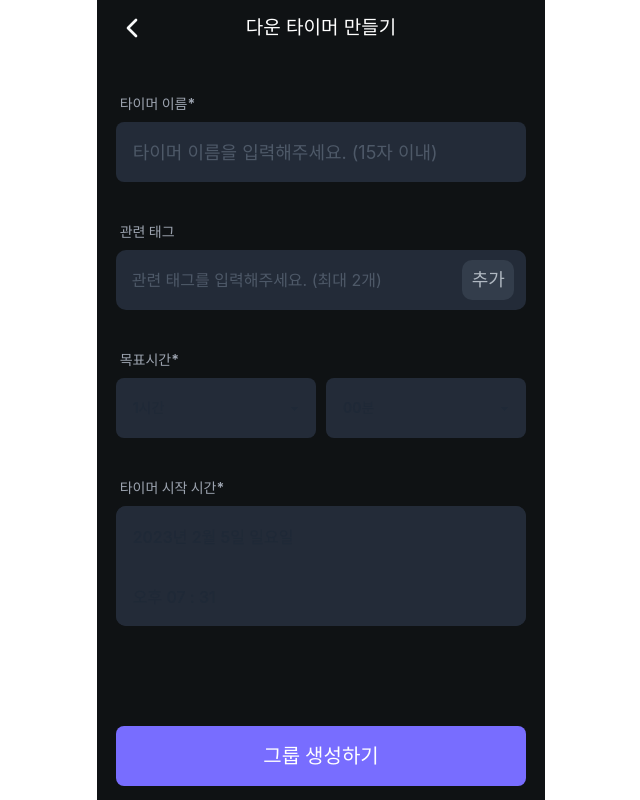
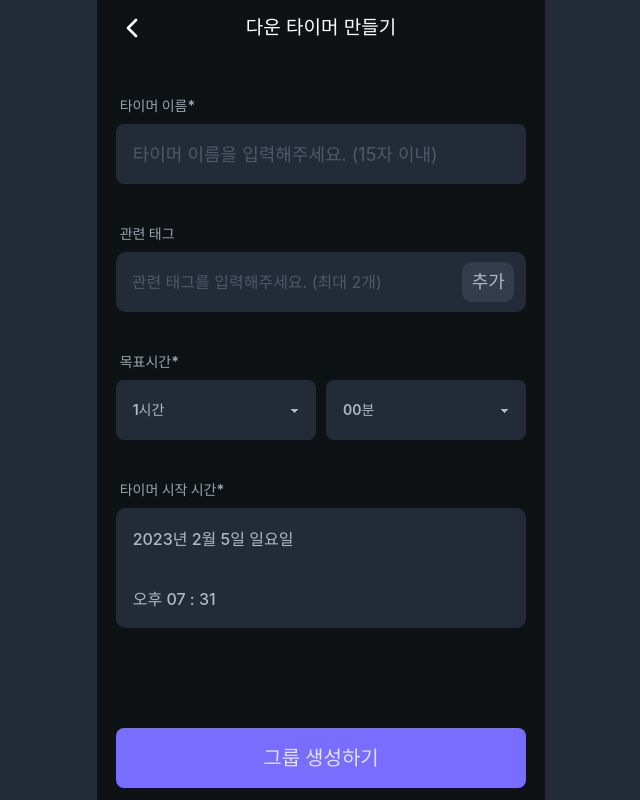
Before and after one commit to Nexters/time2do-FE, a React (Vite) app: page /countdown/new in a window 1280 px wide. Shown: the whole page, without its empty margins (319-959 px from the left). Built offline with nearby package versions, Linux system fonts and the light colour scheme.

Commit message:
style: tailwind class name 재적용 및 설정
자주 쓰이지만 설정이 되어있지 않는 길이 단위를 config에 추가하였습니다.
더불어 이에 맞추어 className을 변경하였습니다.

```diff
--- a/src/components/Header/index.tsx
+++ b/src/components/Header/index.tsx
@@ -6,8 +6,8 @@ interface Props {
 
 const Header = ({ title }: Props) => {
   return (
-    <header className={'mb-[30px] flex h-14 w-full items-center text-center'}>
-      <div className={'w-full flex-1 text-center text-[19px] text-white'}>{title}</div>
+    <header className={'mb-[2rem] flex h-14 w-full items-center text-center'}>
+      <div className={'w-full flex-1 text-center text-[1.1875rem] text-white'}>{title}</div>
       <button className={'absolute'}>
         <img src={BackIcon} alt={'뒤로가기 버튼'} />
       </button>
--- a/src/components/ModalSelectElement/index.tsx
+++ b/src/components/ModalSelectElement/index.tsx
@@ -30,8 +30,8 @@ const ModalSelectElement = ({ content, data, setData, isMinute = false }: ModalS
   return (
     <div
       className={`${
-        select ? 'bg-primary text-[#FFFFFF]' : 'bg-[#232B38] text-[#6B7684]'
-      } p-autos flex h-full w-full items-center rounded-[10px] text-center`}
+        select ? 'bg-primary text-white' : 'bg-grey-800 text-grey-600'
+      } p-autos flex h-full w-full items-center rounded-[0.625rem] text-center`}
       onClick={() => {
         dataHandling()
       }}>
@@ -61,11 +61,9 @@ ModalSelectElement.CalenderElement = ({ content, data, setData, timeInfo }: Cale
   return content !== ' ' ? (
     <div
       className={`${
-        select ? 'bg-primary text-[#FFFFFF]' : 'bg-[#232B38] text-[#6B7684]'
-      } p-autos flex h-full w-full items-center rounded-[10px] text-center`}
-      onClick={() => {
-        dataHandling()
-      }}>
+        select ? 'bg-primary text-white' : 'bg-grey-900 text-grey-600'
+      } p-autos flex h-full w-full items-center rounded-[0.625rem] text-center`}
+      onClick={dataHandling}>
       <label className={'w-full'}>{content}</label>
     </div>
   ) : (
--- a/src/components/TimerInputBox/_fragment/TagBox.tsx
+++ b/src/components/TimerInputBox/_fragment/TagBox.tsx
@@ -1,14 +1,15 @@
 import CancelIcon from '../../../assets/svg/CancelIcon.svg'
 import React from 'react'
+
 const TagBox = ({ tagName, deleteTag }: { tagName: string; deleteTag: any }) => {
-  const onClickEvent = () => {
+  const handleTagDeleteClick = () => {
     deleteTag(tagName)
   }
   return (
-    <div className={'mr-2 mt-[14px] flex h-[40px] items-center rounded-[10px] bg-[#333D4B] px-[10px]'}>
+    <div className={'mr-2 mt-3.5 flex h-10 items-center rounded-[0.625rem] bg-grey-800 px-2.5'}>
       <span className={'mr-2 flex-1'}>{tagName}</span>
       <div className={'h-4 w-4'}>
-        <img src={CancelIcon} alt={'태그 삭제'} onClick={onClickEvent} />
+        <img src={CancelIcon} alt={'태그 삭제'} onClick={handleTagDeleteClick} />
       </div>
     </div>
   )
--- a/src/components/TimerInputBox/index.tsx
+++ b/src/components/TimerInputBox/index.tsx
@@ -179,16 +179,16 @@ TimerInputBox.StartTimeSet = ({ timerName }: { timerName: string }) => {
     <>
       <input type={'hidden'} {...register('setTime')} />
       <div id={'root-modal'} className={'absolute left-0 top-0'}></div>
-      <div className={'mb-8 mb-[100px] h-min'}>
+      <div className={'mb-8 mb-[6.25rem] h-min'}>
         <label className={'label'}>
           <span className={'label-text text-sm font-bold text-gray-400'}>
             {timerName}
             {'*'}
           </span>
         </label>
-        <div className={'h-[120px] overflow-hidden rounded-[10px] bg-[#232B38] text-[18px] font-medium'}>
+        <div className={'h-[7.5rem] overflow-hidden rounded-[10px] bg-grey-900 text-lg font-medium'}>
           <input
-            className={'focus-visible:none input h-1/2 w-full rounded-[0] bg-[#232B38] focus:outline-none'}
+            className={'focus-visible:none input h-1/2 w-full rounded-none bg-grey-900 focus:outline-none'}
             value={`${startTime.getFullYear()}년 ${startTime.getMonth() + 1}월 ${startTime.getDate()}일 ${
               WEEKDAY[startTime.getDay()]
             }요일`}
--- a/src/components/TimerMakeModal/index.tsx
+++ b/src/components/TimerMakeModal/index.tsx
@@ -33,7 +33,7 @@ const TimerMakeModal = ({ children, closePortal }: TimerMakeModalProps) => {
   if (modalRef.current && mounted) {
     return createPortal(
       <div className="h-full w-full bg-gray-700">
-        <div className="absolute h-screen w-screen bg-[#000000] opacity-80" role="presentation" onClick={closePortal} />
+        <div className="absolute h-screen w-screen bg-black opacity-80" role="presentation" onClick={closePortal} />
         {children}
       </div>,
       modalRef.current,
@@ -111,11 +111,11 @@ TimerMakeModal.StartDatePicker = ({ startTime, setStartTime, modalClose }: Start
   return (
     <div
       className={
-        'fixed right-1/2 bottom-1/2  w-[388px] translate-x-1/2 translate-y-1/2 rounded-2xl bg-[#191F28] px-[22px] pb-[18px] pt-[25px]'
+        'fixed right-1/2 bottom-1/2  w-[24.25rem] translate-x-1/2 translate-y-1/2 rounded-2xl bg-grey-1000 px-[1.375rem] pb-[1.125rem] pt-[25px]'
       }>
-      <div className={'mb-6 mt-[1px]'}>
+      <div className={'mb-6 mt-[0.0625rem]'}>
         <label>
-          <span className={'text-[22px] font-bold'}>시작 날짜</span>
+          <span className={'text-[1.375rem] font-bold'}>시작 날짜</span>
         </label>
       </div>
       <div className={'mb-7 flex items-center text-xl font-semibold'}>
@@ -148,7 +148,7 @@ TimerMakeModal.StartDatePicker = ({ startTime, setStartTime, modalClose }: Start
                 <div key={weeks.toString()} className={'mb-2  flex gap-2'}>
                   {weeks.map(days => {
                     return (
-                      <div key={days.toString()} className={'h-[42px] w-[42px] text-[22px] font-semibold'}>
+                      <div key={days.toString()} className={'h-[2.625rem] w-[2.625rem] text-[1.375rem] font-semibold'}>
                         <ModalSelectElement.CalenderElement
                           content={days[2]}
                           data={date}
@@ -164,7 +164,7 @@ TimerMakeModal.StartDatePicker = ({ startTime, setStartTime, modalClose }: Start
           </div>
         </div>
       </div>
-      <button className={'h-15 btn w-full border-none bg-[#333D4B] text-xl font-semibold'} onClick={handleOnClick}>
+      <button className={'h-15 btn w-full border-none bg-grey-800 text-xl font-semibold'} onClick={handleOnClick}>
         수정완료
       </button>
     </div>
@@ -209,30 +209,30 @@ TimerMakeModal.StartTimePicker = ({ startTime, setStartTime, modalClose }: Start
       }>
       <div className={'mb-6'}>
         <label>
-          <span className={'text-[22px] font-bold'}>시작 시간</span>
+          <span className={'text-5.5 font-bold'}>시작 시간</span>
         </label>
       </div>
-      <div className={'mb-[22px] w-full text-left'}>
+      <div className={'mb-5.5 w-full text-left'}>
         <label className={'label'}>
-          <span className={'text-sm font-bold text-[#B0B8C1]'}>오전/오후</span>
+          <span className={'text-sm font-bold text-grey-400'}>오전/오후</span>
         </label>
         <div className={'flex text-lg'}>
-          <div className={'mr-2 h-[60px] w-[168px] flex-1'}>
+          <div className={'mr-2 h-[3.75rem] w-[10.5rem] flex-1'}>
             <ModalSelectElement content={'오전'} data={dayTime} setData={setDayTime} />
           </div>
-          <div className={'h-[60px] w-[168px] flex-1'}>
+          <div className={'h-[3.75rem] w-[10.5rem] flex-1'}>
             <ModalSelectElement content={'오후'} data={dayTime} setData={setDayTime} />
           </div>
         </div>
       </div>
       <div className={'mb-6 w-full text-left'}>
         <label className={'label'}>
-          <span className={'text-sm font-bold text-[#B0B8C1]'}>시</span>
+          <span className={'text-sm font-bold text-grey-400'}>시</span>
         </label>
         <div className={'grid w-full grid-cols-6 gap-2 text-lg'}>
           {times.map(time => {
             return (
-              <div key={time} className={'mr-2 h-[51px] w-[51px] text-[22px] font-semibold'}>
+              <div key={time} className={'mr-2 h-[3.1875rem] w-[3.1875rem] text-5.5 font-semibold'}>
                 <ModalSelectElement content={time} data={hour} setData={setHour} />
               </div>
             )
@@ -243,10 +243,10 @@ TimerMakeModal.StartTimePicker = ({ startTime, setStartTime, modalClose }: Start
         <label className={'label'}>
           <span className={'text-sm font-bold text-[#B0B8C1]'}>분</span>
         </label>
-        <div className={'grid w-full grid-cols-6 gap-2 text-lg text-[22px] font-semibold'}>
+        <div className={'grid w-full grid-cols-6 gap-2 text-lg text-5.5 font-semibold'}>
           {minutes.map(min => {
             return (
-              <div key={min} className={'mr-2 h-[51px] w-[51px]'}>
+              <div key={min} className={'mr-2 h-[3.1875rem] w-[3.1875rem]'}>
                 <ModalSelectElement content={min} data={minute} setData={setMinute} isMinute />
               </div>
             )
@@ -254,7 +254,7 @@ TimerMakeModal.StartTimePicker = ({ startTime, setStartTime, modalClose }: Start
         </div>
       </div>
 
-      <button className={'h-15 btn w-full border-none bg-[#333D4B] text-xl font-semibold'} onClick={handleOnClick}>
+      <button className={'h-15 btn w-full border-none bg-grey-800 text-xl font-semibold'} onClick={handleOnClick}>
         수정완료
       </button>
     </div>
--- a/tailwind.config.cjs
+++ b/tailwind.config.cjs
@@ -9,14 +9,55 @@ module.exports = {
       gridTemplateRows: {
         'header-footer': 'auto 1fr auto',
       },
-      textColor: {
-        primary: '#191f28',
+      colors: {
+        grey: {
+          50: '#F9FAFB',
+          100: '#F2F4F6',
+          200: '#E5E8EB',
+          300: '#D1D6DB',
+          400: '#B0B8C1',
+          500: '#8B95A1',
+          600: '#6B7684',
+          700: '#4E5968',
+          800: '#333D4B',
+          900: '#232B38',
+          1000: '#191F28',
+        },
+      },
+      spacing: {
+        4.5: '1.125rem',
+        5.5: '1.375rem',
+        6.5: '1.625rem',
+        7.5: '1.875rem',
+        8.5: '2.125rem',
+        9.5: '2.375rem',
+        10.5: '2.265rem',
+        11.5: '2.875rem',
+      },
+      fontSize: {
+        4.5: '1.125rem',
+        5.5: '1.375rem',
+        6.5: '1.625rem',
+        7.5: '1.875rem',
+        8.5: '2.125rem',
+        9.5: '2.375rem',
+        10.5: '2.265rem',
+        11.5: '2.875rem',
       },
     },
   },
   plugins: [require('@tailwindcss/typography'), require('@tailwindcss/forms'), require('daisyui')],
   daisyui: {
-    // 다크모드여도 라이트 모드를 우선 설정
-    darkTheme: 'light',
+    themes: [
+      {
+        mytheme: {
+          primary: '#786DFF',
+          'primary-focus': '#6E64E7',
+          secondary: '#BEFF7C',
+          'secondary-focus': '#56CB2D',
+          accent: '#FF6D6D',
+        },
+      },
+    ],
   },
 }
```
